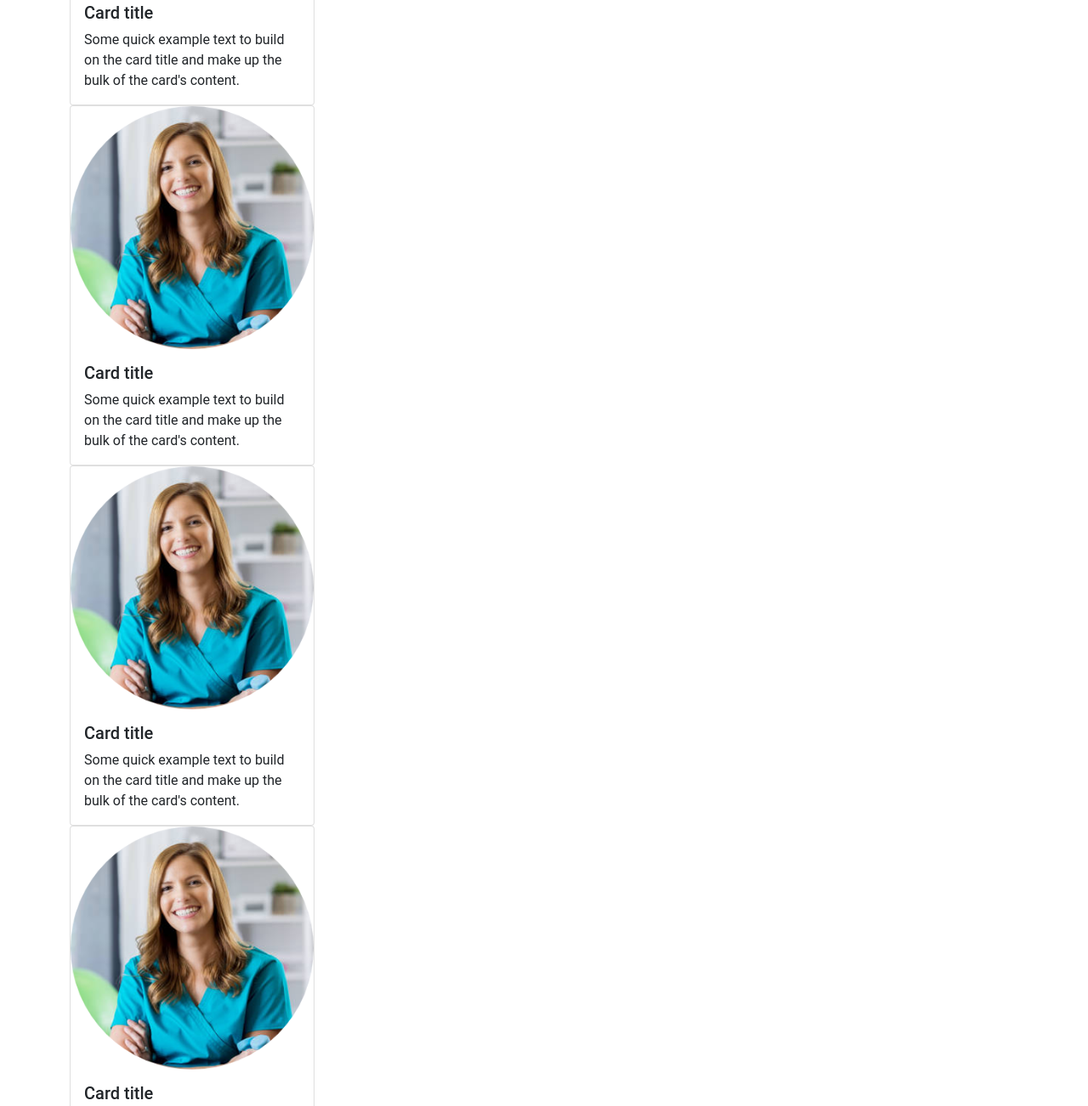
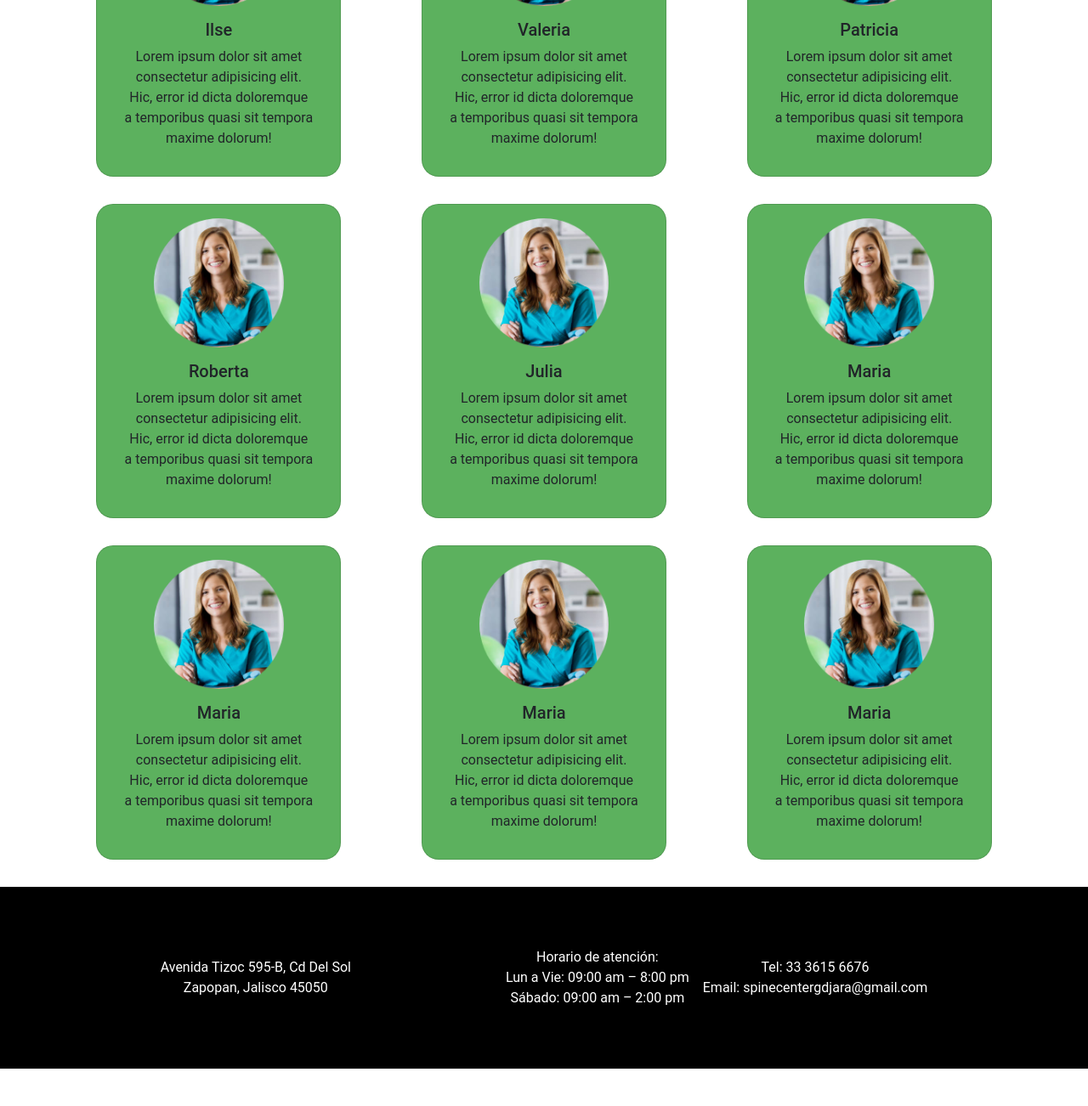
Before and after one commit to marioibarrag/Coderhouse_DesarrolloWeb, a website: page views/testimonials.html in a window 1280 px wide. Shown: the part 394-1696 px from the top of the page at 85% size. After the commit the page ends 1652 px from the top, so only its background shows below. Drawn offline with nearby package versions, Linux system fonts and the light colour scheme; grey boxes are pictures that could not be loaded.

Commit message:
latest update

```diff
--- a/scss/_about-bienvenido.scss
+++ b/scss/_about-bienvenido.scss
@@ -28,7 +28,9 @@
 
   img {
     width: 80%;
+    max-width: 600px;
     margin-bottom: 2em;
+    border-radius: 100%;
   }
 
   @media (min-width: map-get($breakpoints, desktop)) {
--- /dev/null
+++ b/scss/_testimonials.scss
@@ -0,0 +1,29 @@
+@import "./mixins";
+
+.testimonials-main {
+    margin-top: 2em;
+    .testimonials-section {
+    margin-top: 2em;
+    @include flex-center-dir(column);
+    gap: 2em;
+
+    .card {
+        align-items: center;
+        padding: 1em;
+        background-color: $clr-primary-light;
+        border-radius: 20px;
+
+        img {
+            width: 60%;
+        }
+    }
+}
+
+    @media (min-width: map-get($breakpoints, desktop)) {
+    .testimonials-section {
+       display: grid;
+       grid-template-columns: repeat(3, 1fr);
+       justify-items: center;
+  }
+}
+}
--- a/scss/main.scss
+++ b/scss/main.scss
@@ -1,3 +1,4 @@
+
 @import "./mixins";
 @import "./variables";
 @import "./resets";
@@ -11,7 +12,7 @@
 @import "./footer";
 @import "./contacto";
 @import "./faq";
-
+@import "./testimonials";
 
 
 
--- a/views/testimonials.html
+++ b/views/testimonials.html
@@ -29,53 +29,79 @@
       </nav>
 
 
-    <main>
+    <main class="testimonials-main">
+      <h2 class="section_title">Testimonios</h2>
       <section class="container testimonials-section">
-        <div class="card" style="width: 18rem;">
+
+        <div class="card one" style="width: 18rem;">
           <img src="../images/fisio_mujer-round.png" class="card-img-top" alt="...">
           <div class="card-body">
-            <h5 class="card-title">Card title</h5>
-            <p class="card-text">Some quick example text to build on the card title and make up the bulk of the card's content.</p>
+            <h5 class="card-title">Ilse</h5>
+            <p class="card-text">Lorem ipsum dolor sit amet consectetur adipisicing elit. Hic, error id dicta doloremque a temporibus quasi sit tempora maxime dolorum!</p>
           </div>
         </div>
 
-        <div class="card" style="width: 18rem;">
+        <div class="card two" style="width: 18rem;">
           <img src="../images/fisio_mujer-round.png" class="card-img-top" alt="...">
           <div class="card-body">
-            <h5 class="card-title">Card title</h5>
-            <p class="card-text">Some quick example text to build on the card title and make up the bulk of the card's content.</p>
+            <h5 class="card-title">Valeria</h5>
+            <p class="card-text">Lorem ipsum dolor sit amet consectetur adipisicing elit. Hic, error id dicta doloremque a temporibus quasi sit tempora maxime dolorum!</p>
           </div>
         </div>
 
-        <div class="card" style="width: 18rem;">
+        <div class="card three" style="width: 18rem;">
           <img src="../images/fisio_mujer-round.png" class="card-img-top" alt="...">
           <div class="card-body">
-            <h5 class="card-title">Card title</h5>
-            <p class="card-text">Some quick example text to build on the card title and make up the bulk of the card's content.</p>
+            <h5 class="card-title">Patricia</h5>
+            <p class="card-text">Lorem ipsum dolor sit amet consectetur adipisicing elit. Hic, error id dicta doloremque a temporibus quasi sit tempora maxime dolorum!</p>
           </div>
         </div>
 
-        <div class="card" style="width: 18rem;">
+        <div class="card four" style="width: 18rem;">
           <img src="../images/fisio_mujer-round.png" class="card-img-top" alt="...">
           <div class="card-body">
-            <h5 class="card-title">Card title</h5>
-            <p class="card-text">Some quick example text to build on the card title and make up the bulk of the card's content.</p>
+            <h5 class="card-title">Roberta</h5>
+            <p class="card-text">Lorem ipsum dolor sit amet consectetur adipisicing elit. Hic, error id dicta doloremque a temporibus quasi sit tempora maxime dolorum!</p>
           </div>
         </div>
 
-        <div class="card" style="width: 18rem;">
+        <div class="card five" style="width: 18rem;">
           <img src="../images/fisio_mujer-round.png" class="card-img-top" alt="...">
           <div class="card-body">
-            <h5 class="card-title">Card title</h5>
-            <p class="card-text">Some quick example text to build on the card title and make up the bulk of the card's content.</p>
+            <h5 class="card-title">Julia</h5>
+            <p class="card-text">Lorem ipsum dolor sit amet consectetur adipisicing elit. Hic, error id dicta doloremque a temporibus quasi sit tempora maxime dolorum!</p>
           </div>
         </div>
 
-        <div class="card" style="width: 18rem;">
-          <img src="../images/fisio_mujer-round.png" class="card-img-top w-75" alt="...">
+        <div class="card six" style="width: 18rem;">
+          <img src="../images/fisio_mujer-round.png" class="card-img-top" alt="...">
           <div class="card-body">
-            <h5 class="card-title">Card title</h5>
-            <p class="card-text">Some quick example text to build on the card title and make up the bulk of the card's content.</p>
+            <h5 class="card-title">Maria</h5>
+            <p class="card-text">Lorem ipsum dolor sit amet consectetur adipisicing elit. Hic, error id dicta doloremque a temporibus quasi sit tempora maxime dolorum!</p>
+          </div>
+        </div>
+
+        <div class="card six" style="width: 18rem;">
+          <img src="../images/fisio_mujer-round.png" class="card-img-top" alt="...">
+          <div class="card-body">
+            <h5 class="card-title">Maria</h5>
+            <p class="card-text">Lorem ipsum dolor sit amet consectetur adipisicing elit. Hic, error id dicta doloremque a temporibus quasi sit tempora maxime dolorum!</p>
+          </div>
+        </div>
+
+        <div class="card six" style="width: 18rem;">
+          <img src="../images/fisio_mujer-round.png" class="card-img-top" alt="...">
+          <div class="card-body">
+            <h5 class="card-title">Maria</h5>
+            <p class="card-text">Lorem ipsum dolor sit amet consectetur adipisicing elit. Hic, error id dicta doloremque a temporibus quasi sit tempora maxime dolorum!</p>
+          </div>
+        </div>
+
+        <div class="card six" style="width: 18rem;">
+          <img src="../images/fisio_mujer-round.png" class="card-img-top" alt="...">
+          <div class="card-body">
+            <h5 class="card-title">Maria</h5>
+            <p class="card-text">Lorem ipsum dolor sit amet consectetur adipisicing elit. Hic, error id dicta doloremque a temporibus quasi sit tempora maxime dolorum!</p>
           </div>
         </div>
       </section>
```
Also changed, not shown: .nojekyll.txt (added), css/main.css, 1 other file.
